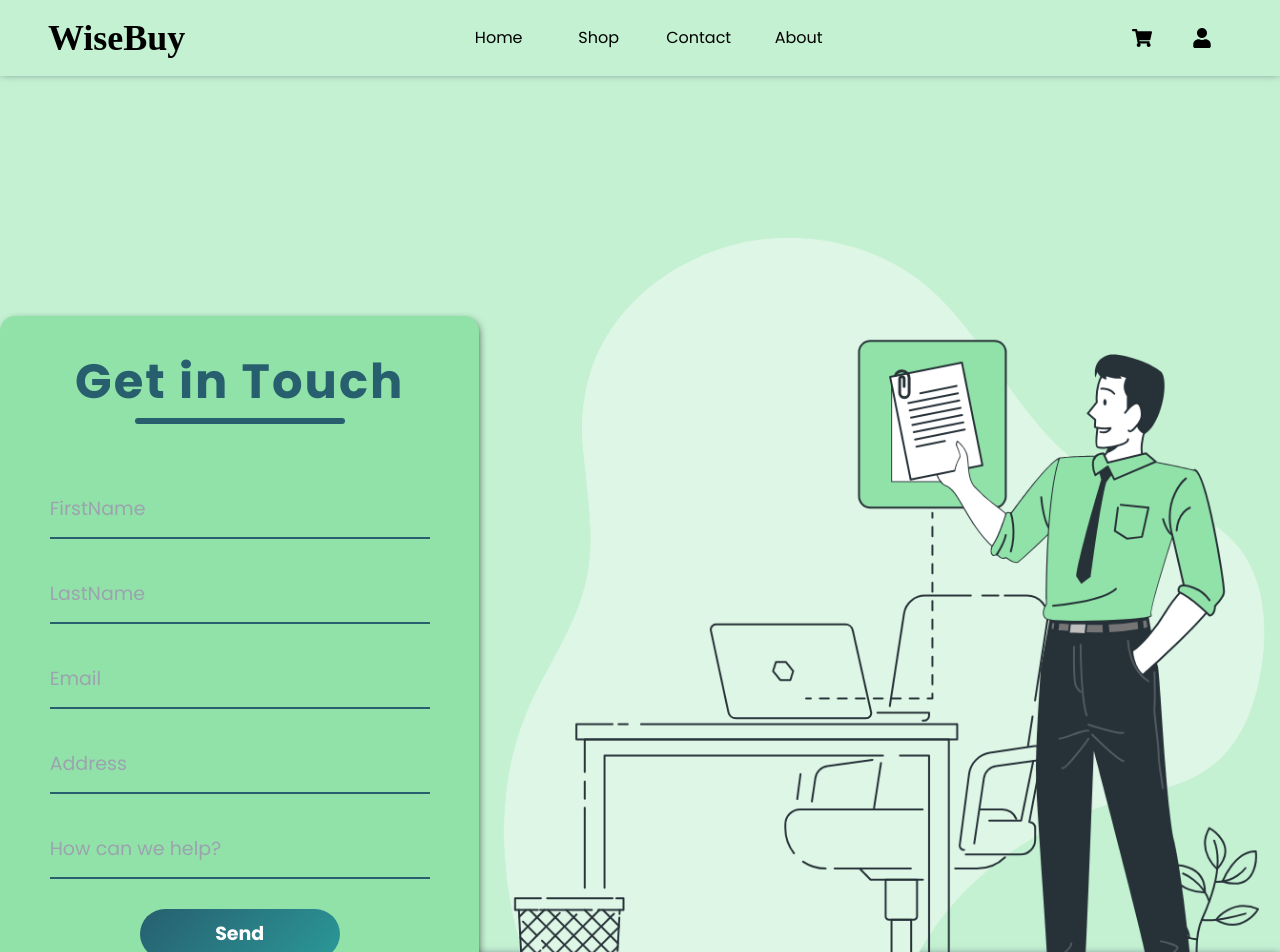
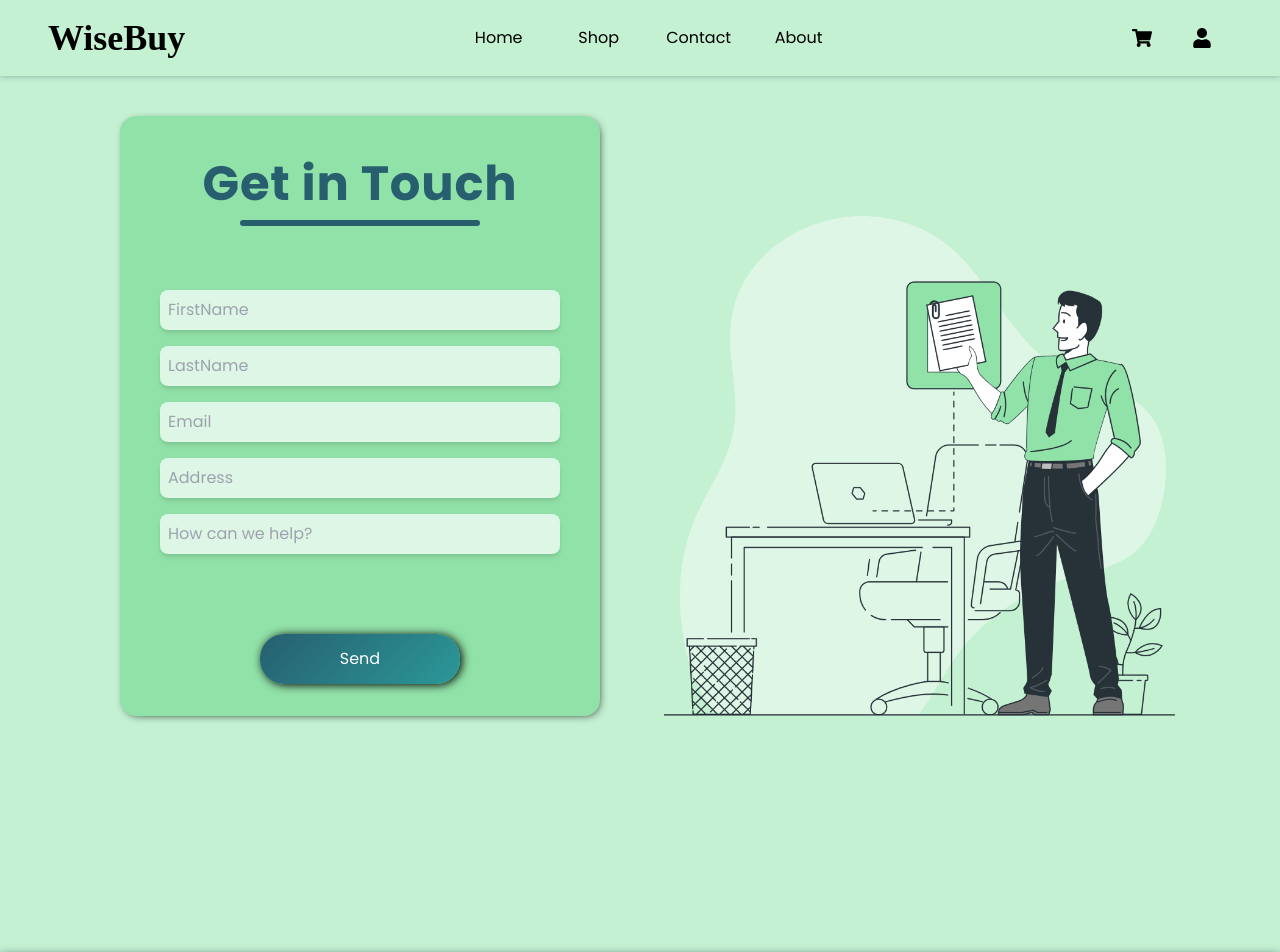
Before and after one commit to panthosarkar/WiseBuy, a React (Create React App) app: page /contact in a window 1280 px wide. Shown: the top 952 px of the page. Built offline with nearby package versions, Linux system fonts and the light colour scheme; a web font is replaced by a local one.

Commit message:
tailwind css update

```diff
--- a/src/App.css
+++ b/src/App.css
@@ -17,3 +17,9 @@ body {
 button {
   cursor: pointer;
 }
+.custom-gradient {
+  background: linear-gradient(135deg, #275f6f, #2b9898);
+}
+.custom-shadow {
+  box-shadow: 2px 1px 10px 0px #000000;
+}
--- a/src/Components/GetInTouch/GetInTouch.jsx
+++ b/src/Components/GetInTouch/GetInTouch.jsx
@@ -1,38 +1,40 @@
 import React from "react";
-import "../../assets/styles/get_in_touch.css";
 import contactObj from "../../assets/images/bg-images/contact-obj.png";
 
 function GetInTouch() {
+  const GetInTouchInput = ({ type = "text", placeholder }) => (
+    <div className="mb-4">
+      <input
+        type={type}
+        placeholder={placeholder}
+        className="w-[400px] p-2 border-none rounded-lg shadow-md outline-none bg-[#DEF6E5] "
+      />
+    </div>
+  );
   return (
-    <div className="get-in-touch">
-      <div className="contact-body">
-        <div className="get-in-touch-container">
-          <div className="get-in-touch-header">
-            <div className="get-in-touch-text">Get in Touch</div>
-            <div className="get-in-touch-underline"></div>
+    <div className="h-[100vh] w-full inline-block justify-between my-0 mx-auto ">
+      <div className="flex justify-center items-end  gap-12 ">
+        <div className="flex flex-col w-[480px] mx-4 bg-[#91e2a8] rounded-2xl shadow-[2px_2px_10px_-4px_#000000]">
+          <div className="flex flex-col items-center -tracking-tighter w-full">
+            <div className="text-[#275f6f] text-[48px] font-bold mt-8">
+              Get in Touch
+            </div>
+            <div className="w-[50%] h-[6px] bg-[#275f6f] rounded-lg mb-8"></div>
           </div>
-          <div className="get-in-touch-inputs">
-            <div className="get-in-touch-input">
-              <input type="text" placeholder="FirstName" />
-            </div>
-            <div className="get-in-touch-input">
-              <input type="text" placeholder="LastName" />
-            </div>
-            <div className="get-in-touch-input">
-              <input type="email" placeholder="Email" />
-            </div>
-            <div className="get-in-touch-input">
-              <input type="text" placeholder="Address" />
-            </div>
-            <div className="get-in-touch-input">
-              <input type="password" placeholder="How can we help?" />
+          <div className="p-8 flex flex-col justify-center items-center">
+            <GetInTouchInput placeholder="FirstName" />
+            <GetInTouchInput placeholder="LastName" />
+            <GetInTouchInput placeholder="Email" type="email" />
+            <GetInTouchInput placeholder="Address" />
+            <GetInTouchInput placeholder="How can we help?" type="password" />
+          </div>
+          <div className="flex my-8 mx-auto justify-center items-center w-full">
+            <div className="flex justify-center items-center w-[200px] h-[50px] text-[#ffffff] rounded-3xl custom-gradient hover:bg-none hover:text-[#275f6f] hover:border-solid hover:border hover:border-[#275f6f] custom-shadow active:custom-gradient active:text-[#fff]">
+              Send
             </div>
           </div>
-          <div className="get-in-touch-submit-container">
-            <div className="get-in-touch-submit">Send</div>
-          </div>
         </div>
-        <div className="get-in-touch-img">
+        <div className="w-[40vw]">
           <img src={contactObj} alt="" />
         </div>
       </div>
--- a/src/Components/SearchBar/SearchBar.jsx
+++ b/src/Components/SearchBar/SearchBar.jsx
@@ -1,42 +1,47 @@
 import React, { useState } from "react";
 import { FaSearch } from "react-icons/fa";
 import { IoMdCloseCircle } from "react-icons/io";
-import "../../assets/styles/search.css";
 
 const SearchBar = ({ searchText, setSearchText }) => {
   const [searchInput, setSearchInput] = useState("");
 
   const handleInputChange = (e) => {
     const { value } = e.target;
-
     setSearchInput(value);
   };
+
+  const handleClearSearch = () => {
+    setSearchText("");
+    setSearchInput("");
+  };
+
   const handleSearch = (e) => {
     e.preventDefault();
-    if (searchText.length > 0) {
-      setSearchText("");
-      setSearchInput("");
-    }
     setSearchText(searchInput);
   };
+
   return (
     <div className="shop-search">
       <form onSubmit={handleSearch}>
-        <div className="shop-search-container">
+        <div className="bg-[#f6f6f6] w-max flex items-center p-[14px] rounded-3xl justify-center my-[15px] mx-auto transition-all duration-300 ease-in-out">
           <input
-            className="shop-search-input"
+            className="text-[20px] text-[#333] ml-[15px] outline-none border-none bg-transparent -tracking-[2px] flex-1 placeholder:text-[#00000080]"
             type="text"
             value={searchInput}
             onChange={handleInputChange}
             placeholder="Search"
           />
-          {searchText.length ? (
-            <button type="submit" className="shop-close-icon">
+          {searchInput.length ? (
+            <button
+              type="button"
+              onClick={handleClearSearch}
+              className="text-[20px] my-0 mx-[30px] text-[#00000080]"
+            >
               <IoMdCloseCircle />
             </button>
           ) : (
             <button type="submit">
-              <FaSearch className="shop-search-icon" />
+              <FaSearch className="text-[20px] my-0 mx-[30px] text-[#00000080]" />
             </button>
           )}
         </div>
--- a/src/assets/styles/get_in_touch.css
+++ /dev/null
@@ -1,94 +0,0 @@
-.get-in-touch {
-  height: 100vh;
-  width: 100%;
-}
-.contact-body {
-  display: flex;
-  justify-content: center;
-  align-items: flex-end;
-}
-.get-in-touch-container {
-  display: flex;
-  flex-direction: column;
-  margin: auto;
-  margin-top: 200px;
-  width: 500px;
-  background: #91e2a8;
-  border-radius: 15px;
-  padding: 30px;
-  box-shadow: 2px 2px 10px -4px black;
-}
-.get-in-touch-header {
-  display: flex;
-  flex-direction: column;
-  align-items: center;
-  letter-spacing: 2px;
-  width: 100%;
-}
-.get-in-touch-text {
-  color: #275f6f;
-  font-size: 48px;
-  font-weight: 700;
-}
-.get-in-touch-underline {
-  width: 50%;
-  height: 6px;
-  background: #275f6f;
-  border-radius: 9px;
-}
-.get-in-touch-inputs {
-  margin-top: 55px;
-  display: flex;
-  flex-direction: column;
-  gap: 25px;
-}
-.get-in-touch-input {
-  display: flex;
-  align-items: center;
-  margin: auto;
-  width: 380px;
-  height: 60px;
-  background: transparent;
-  border-bottom: 2px solid #275f6f;
-}
-.get-in-touch-input input {
-  height: 50px;
-  width: 400px;
-  background: transparent;
-  border: none;
-  outline: none;
-  color: #797979;
-  font-size: 19px;
-}
-.get-in-touch-submit-container {
-  display: flex;
-  gap: 30px;
-  margin: 30px auto;
-  justify-content: center;
-  align-items: center;
-  width: 100%;
-}
-.get-in-touch-submit {
-  display: flex;
-  justify-content: center;
-  align-items: center;
-  width: 200px;
-  height: 50px;
-  color: #fff;
-  background: linear-gradient(135deg, #275f6f, #2b9898);
-  border-radius: 50px;
-  font-size: 19px;
-  font-weight: 700;
-  cursor: pointer;
-  transition: all 200ms ease-in-out;
-}
-.get-in-touch-submit:hover {
-  border: 1px solid #275f6f;
-  background: transparent;
-  color: #275f6f;
-}
-.get-in-touch-submit:active {
-  border: 1px solid #275f6f;
-  background: linear-gradient(135deg, #275f6f, #2b9898);
-  color: #fff;
-}
--- a/src/assets/styles/search.css
+++ /dev/null
@@ -1,36 +0,0 @@
-.shop-search-container {
-  width: max-content;
-  display: flex;
-  align-items: center;
-  padding: 14px;
-  border-radius: 28px;
-  background-color: #f6f6f6f6;
-  justify-content: center;
-  margin: 15px auto;
-  transition: all 0.3s ease-in-out;
-}
-
-.shop-search-input {
-  font-size: 20px;
-  color: #333;
-  margin-left: 15px;
-  outline: none;
-  border: none;
-  background: transparent;
-  letter-spacing: 2px;
-  flex: 1;
-}
-.shop-search-icon {
-  font-size: 20px;
-  margin: 0 30px;
-}
-.shop-close-icon {
-  font-size: 20px;
-  margin: 0 30px;
-}
-.shop-search-input::placeholder,
-.shop-search-icon,
-.shop-close-icon::placeholder,
-.shop-close-icon {
-  color: rgba(0, 0, 0, 0.5);
-}
--- a/src/assets/styles/shop.css
+++ /dev/null
@@ -1,42 +0,0 @@
-.product-info h3 {
-  width: 100%;
-  margin-bottom: 10px;
-  font-size: 18px;
-  font-weight: 700;
-}
-.shop-cards {
-  display: flex;
-  align-items: center;
-  justify-content: center;
-  flex-wrap: wrap;
-}
-.shop-card {
-  overflow: hidden;
-  background: #f3fffa;
-  color: #212021;
-  width: 300px;
-  height: 400px;
-  padding: 1rem;
-  display: flex;
-  flex-direction: column;
-  align-items: center;
-  justify-content: center;
-  border-radius: 15px;
-  margin: 1rem;
-}
-.shop-card:hover img {
-  scale: 1.1;
-}
-
-.shop-card:hover {
-  box-shadow: 5px 2px 25px #000000;
-}
-.shop-card img {
-  height: 70%;
-  margin: 10px;
-  transition: all 0.3s ease-in-out;
-}
-.product-info {
-  width: 100%;
-  letter-spacing: 1px;
-}
```
Also changed, not shown: src/Components/Shop/Shop.jsx (+84 -11 lines), src/assets/styles/footer.css (added), src/assets/styles/login_signup_modal.css (added), src/assets/styles/navigation.css (added).
